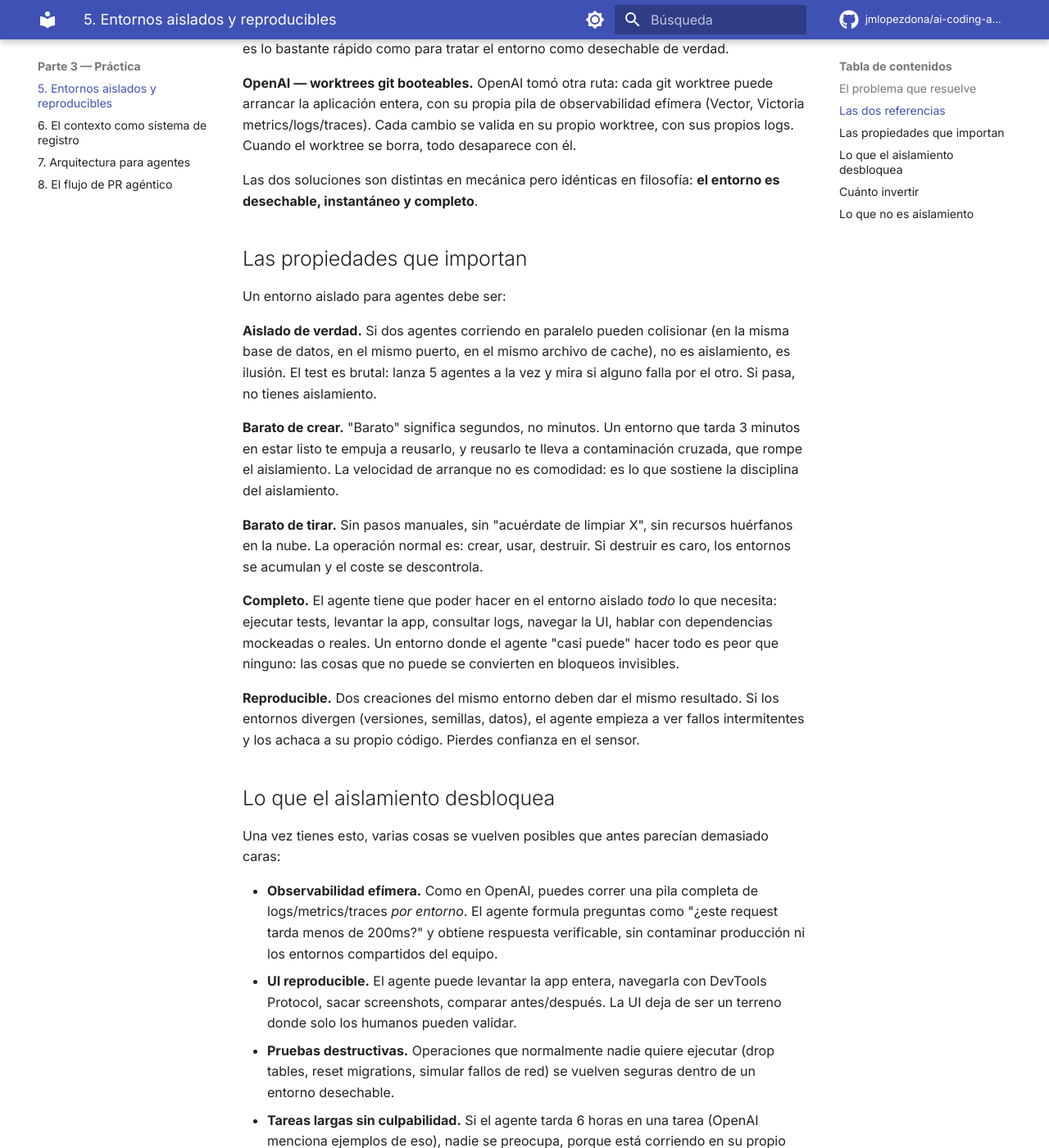
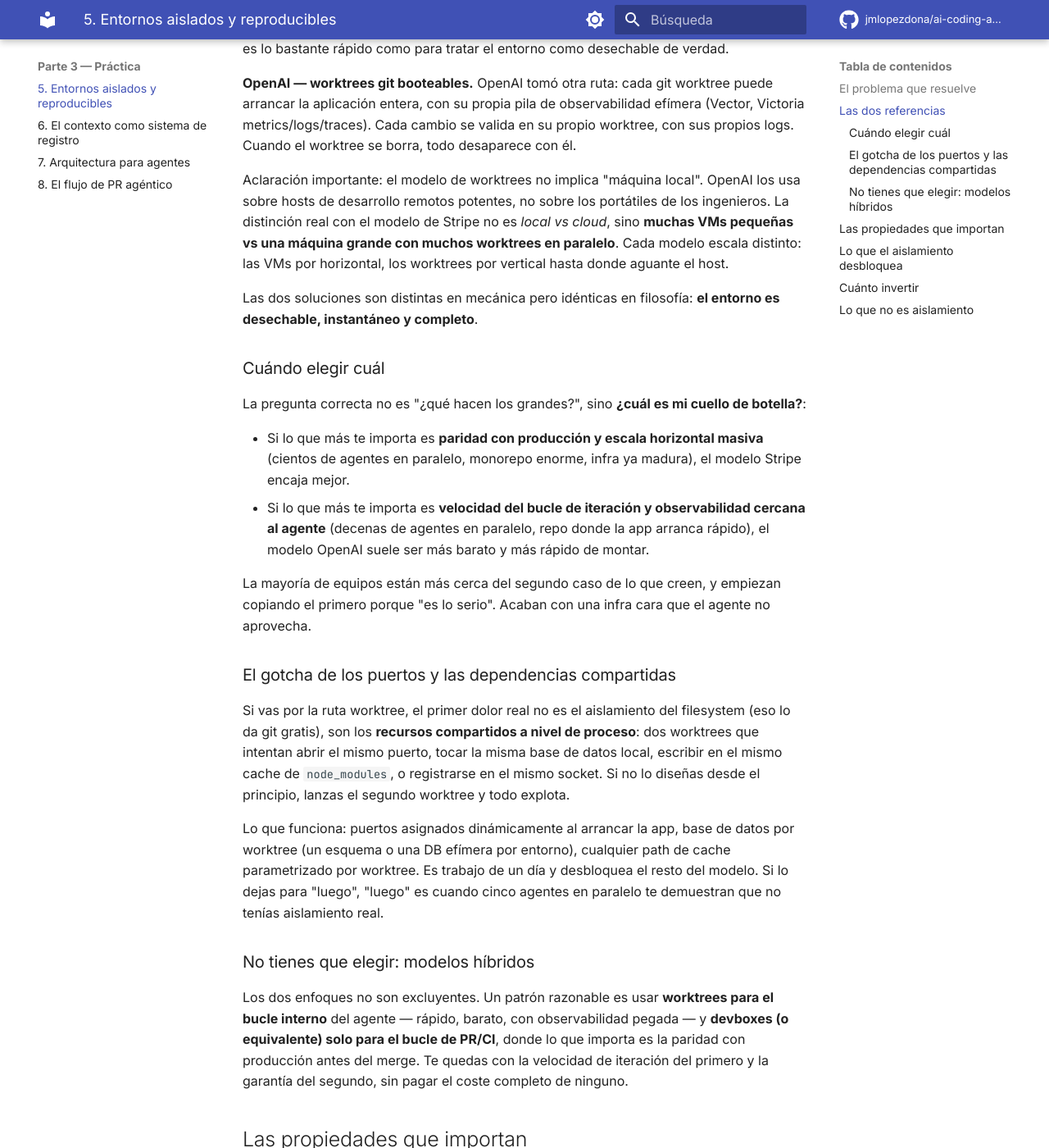
Before and after one commit to jmlopezdona/ai-coding-agents-harness, an MkDocs documentation site: the page built from docs/05-entornos-aislados.md, in a window 1280 px wide and 1400 px high, scrolled down 788 px. Shown: the whole window at 82% size. Built offline with MkDocs 1.6.1 and Material for MkDocs 9.7.7, drawn with Linux system fonts in a browser that asks for light colours; comment, search, counter and statistics services are not loaded.

Commit message:
Ampliar cap. 5 con comparativa Stripe vs OpenAI
Añade aclaración de que worktrees no implican máquina local, criterio
para elegir entre modelos, gotcha de puertos/recursos compartidos en
worktrees, y mención al patrón híbrido (worktrees para bucle interno,
devboxes para PR/CI).

Co-Authored-By: Claude Opus 4.6 (1M context) <noreply@anthropic.com>

```diff
--- a/docs/05-entornos-aislados.md
+++ b/docs/05-entornos-aislados.md
@@ -14,7 +14,28 @@ Con aislamiento, los dos problemas desaparecen a la vez. Y abren una tercera cap
 
 **OpenAI — worktrees git booteables.** OpenAI tomó otra ruta: cada git worktree puede arrancar la aplicación entera, con su propia pila de observabilidad efímera (Vector, Victoria metrics/logs/traces). Cada cambio se valida en su propio worktree, con sus propios logs. Cuando el worktree se borra, todo desaparece con él.
 
+Aclaración importante: el modelo de worktrees no implica "máquina local". OpenAI los usa sobre hosts de desarrollo remotos potentes, no sobre los portátiles de los ingenieros. La distinción real con el modelo de Stripe no es *local vs cloud*, sino **muchas VMs pequeñas vs una máquina grande con muchos worktrees en paralelo**. Cada modelo escala distinto: las VMs por horizontal, los worktrees por vertical hasta donde aguante el host.
+
 Las dos soluciones son distintas en mecánica pero idénticas en filosofía: **el entorno es desechable, instantáneo y completo**.
+
+### Cuándo elegir cuál
+
+La pregunta correcta no es "¿qué hacen los grandes?", sino **¿cuál es mi cuello de botella?**:
+
+- Si lo que más te importa es **paridad con producción y escala horizontal masiva** (cientos de agentes en paralelo, monorepo enorme, infra ya madura), el modelo Stripe encaja mejor.
+- Si lo que más te importa es **velocidad del bucle de iteración y observabilidad cercana al agente** (decenas de agentes en paralelo, repo donde la app arranca rápido), el modelo OpenAI suele ser más barato y más rápido de montar.
+
+La mayoría de equipos están más cerca del segundo caso de lo que creen, y empiezan copiando el primero porque "es lo serio". Acaban con una infra cara que el agente no aprovecha.
+
+### El gotcha de los puertos y las dependencias compartidas
+
+Si vas por la ruta worktree, el primer dolor real no es el aislamiento del filesystem (eso lo da git gratis), son los **recursos compartidos a nivel de proceso**: dos worktrees que intentan abrir el mismo puerto, tocar la misma base de datos local, escribir en el mismo cache de `node_modules`, o registrarse en el mismo socket. Si no lo diseñas desde el principio, lanzas el segundo worktree y todo explota.
+
+Lo que funciona: puertos asignados dinámicamente al arrancar la app, base de datos por worktree (un esquema o una DB efímera por entorno), cualquier path de cache parametrizado por worktree. Es trabajo de un día y desbloquea el resto del modelo. Si lo dejas para "luego", "luego" es cuando cinco agentes en paralelo te demuestran que no tenías aislamiento real.
+
+### No tienes que elegir: modelos híbridos
+
+Los dos enfoques no son excluyentes. Un patrón razonable es usar **worktrees para el bucle interno** del agente — rápido, barato, con observabilidad pegada — y **devboxes (o equivalente) solo para el bucle de PR/CI**, donde lo que importa es la paridad con producción antes del merge. Te quedas con la velocidad de iteración del primero y la garantía del segundo, sin pagar el coste completo de ninguno.
 
 ## Las propiedades que importan
 
```
